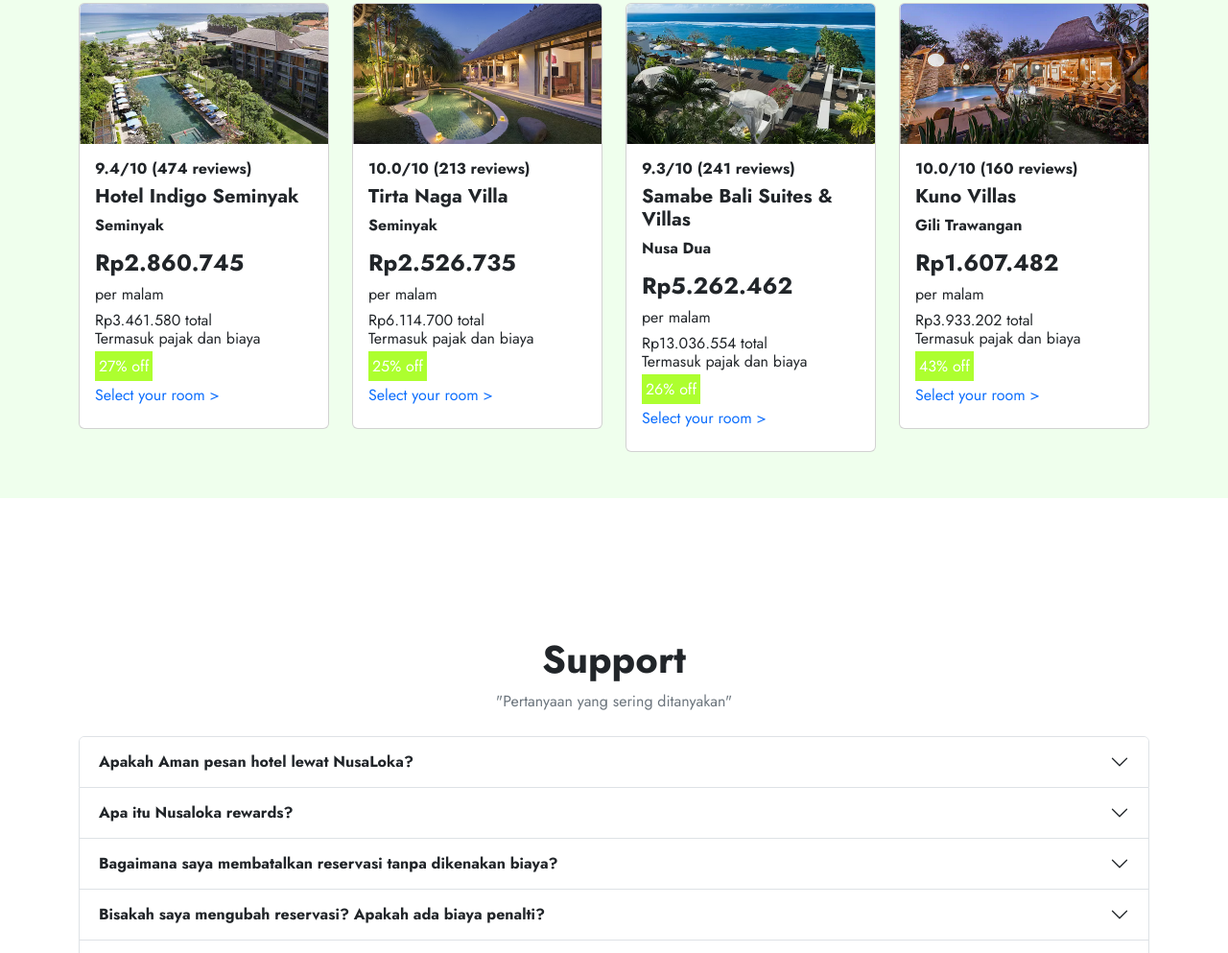
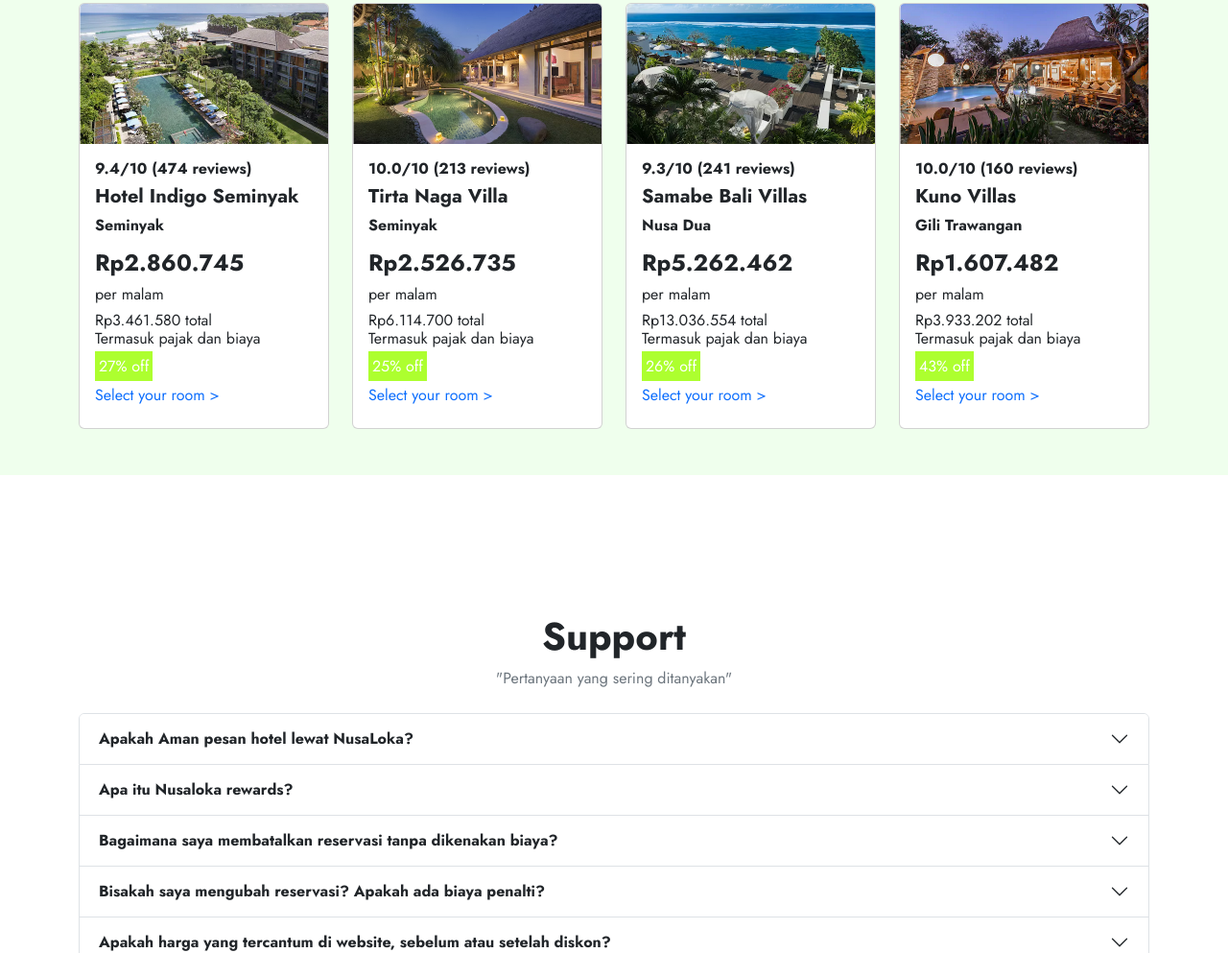
Before and after one commit to pahleviii1705/TA-BTNG2023, a plain HTML site: page index.html in a window 1280 px wide. Shown: the part 1750-2743 px from the top of the page at 96% size. Drawn offline with nearby package versions, Linux system fonts and the light colour scheme.

Commit message:
tugas akhir

```diff
--- a/index.html
+++ b/index.html
@@ -149,7 +149,7 @@
               <img src="./asset/image/hotel3.png" class="card-img-top" />
               <div class="card-body text-start">
                 <h6 class="fw-bold">9.3/10 (241 reviews)</h6>
-                <h5 class="fw-bold">Samabe Bali Suites & Villas</h5>
+                <h5 class="fw-bold">Samabe Bali Villas</h5>
                 <h6 class="fw-bold mb-3">Nusa Dua</h6>
                 <h4 class="fw-bold">Rp5.262.462</h4>
                 <h6>per malam</h6>
```
